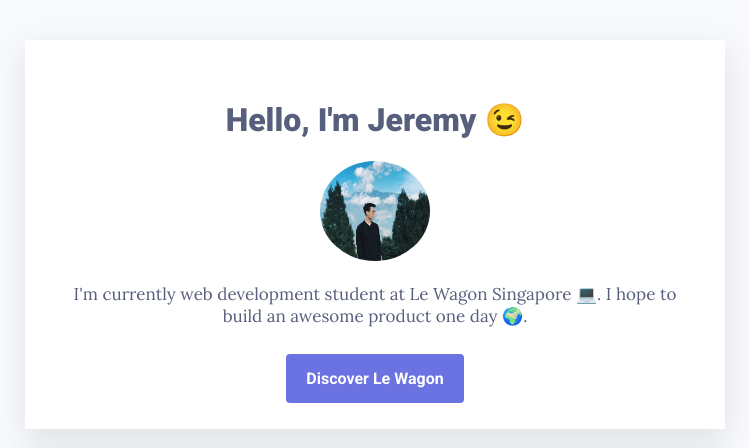
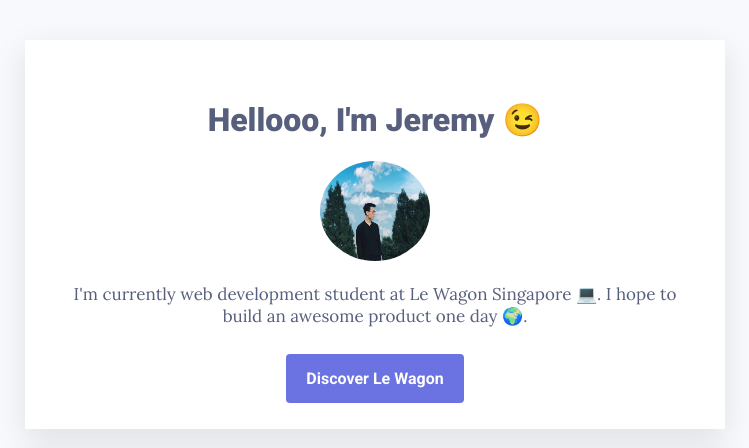
Before and after one commit to iamjeremylim/My-profile-page, a plain HTML site: page index.html in a window 1280 px wide. Shown: the top 448 px of the page, without its empty margins (265-1014 px from the left). Drawn offline with Linux system fonts and the light colour scheme.

Commit message:
edited intro statement

```diff
--- a/index.html
+++ b/index.html
@@ -12,7 +12,7 @@
   <body>
     <div class="container">
       <div class="card-white" id="intro">
-        <h1>Hello, I'm Jeremy 😉 </h1>
+        <h1>Hellooo, I'm Jeremy 😉 </h1>
         <img src="images/Taiwan.JPG" class="img-circle" alt="Jeremy's Picture">
         <p>I'm currently web development student at Le Wagon Singapore 💻. I hope to build an awesome product one day 🌍.</p>
         <a href="#" class="btn-blue">Discover Le Wagon</a>
```
